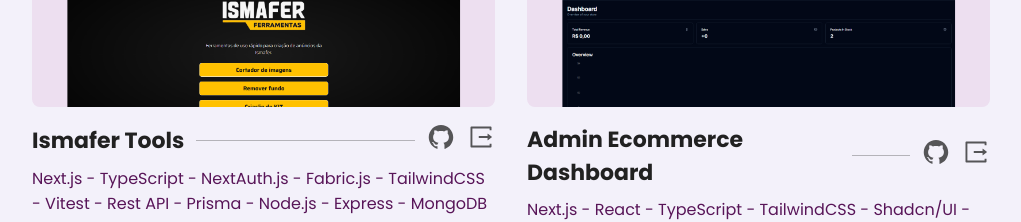
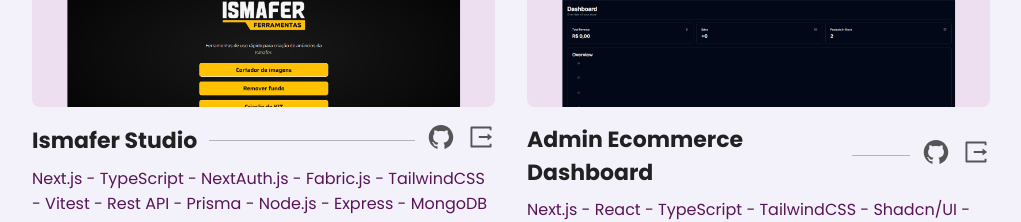
Before and after one commit to omatheusant/steam-portfolio-typescript, a Next.js app: page / in a window 1280 px wide. Shown: the part 1960-2182 px from the top of the page, without its empty margins (159-1180 px from the left). Built offline with nearby package versions, Linux system fonts and the light colour scheme.

Commit message:
Update Projects.tsx

```diff
--- a/components/home/projects/Projects.tsx
+++ b/components/home/projects/Projects.tsx
@@ -18,10 +18,10 @@
 
 const projects = [
   {
-    title: "Ismafer Tools",
+    title: "Ismafer Studio",
     imgSrc: "project-imgs/ismafer-tools.png",
-    code: "https://github.com/omatheusant/ismafer-tools-guest",
-    projectLink: "https://ismafer-tools-main.vercel.app/",
+    code: "https://github.com/omatheusant/IsmaferStudio",
+    projectLink: "https://ismafer-studio.vercel.app/",
     tech: [
       "Next.js",
       "TypeScript",
```
